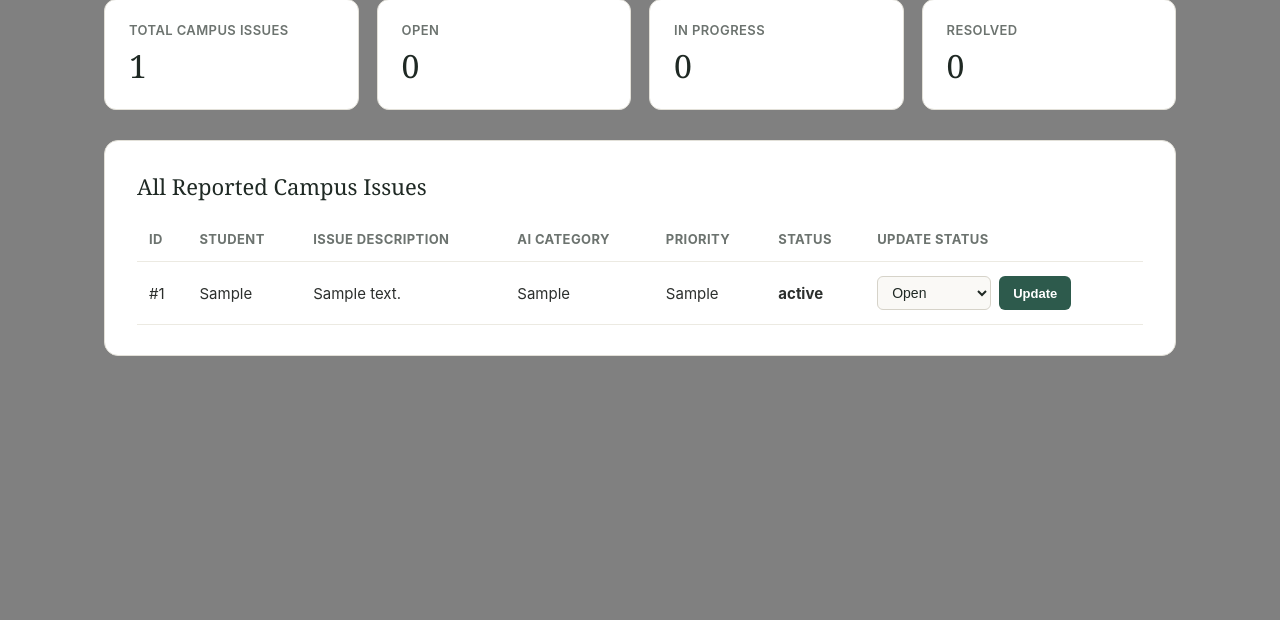
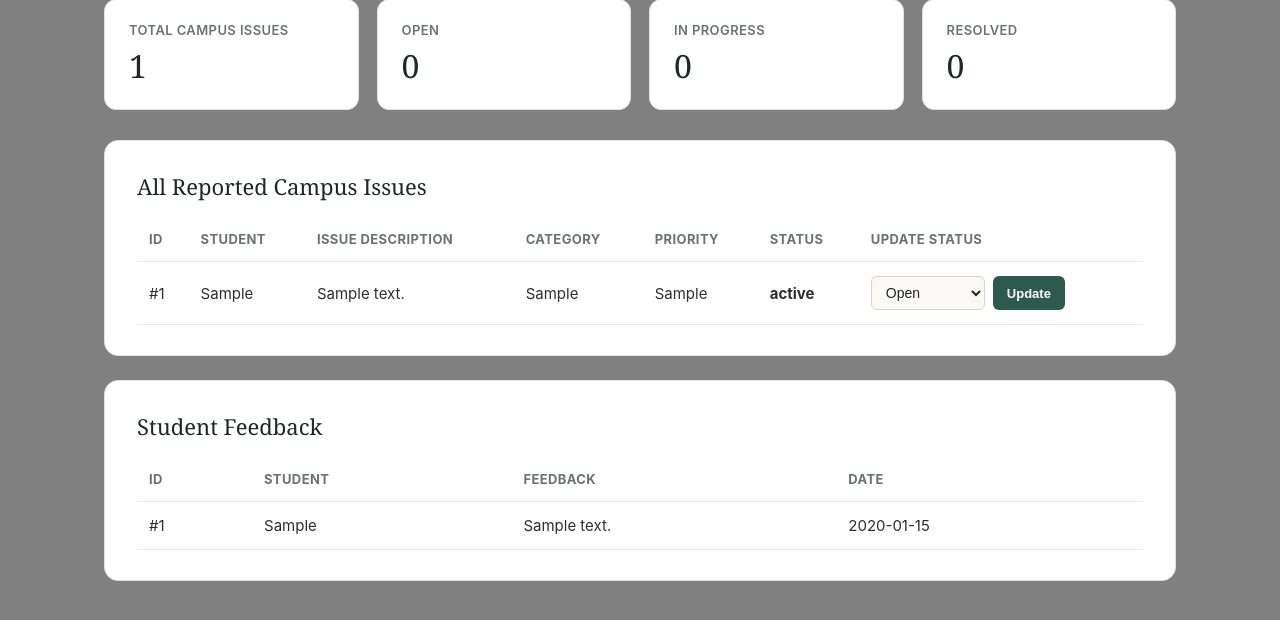
Before and after one commit to Ayushjaiswal001/s-campus-care, a Flask app: page /admin in a window 1280 px wide. Shown: the part 109-729 px from the top of the page. Run offline with Flask 3, Linux system fonts and the light colour scheme; the visitor is signed in with stand-in values (Sample User, id 1); tables that the repository leaves empty hold one stand-in row (values such as "Sample post").

Commit message:
Fix issue categorization and feedback intake

```diff
--- a/app.py
+++ b/app.py
@@ -1,4 +1,5 @@
 import os
+import re
 import secrets
 import sqlite3
 from pathlib import Path
@@ -43,17 +44,69 @@ X_train = vectorizer.fit_transform([x[0] for x in TRAIN_DATA])
 cat_model = MultinomialNB().fit(X_train, [x[1] for x in TRAIN_DATA])
 prio_model = MultinomialNB().fit(X_train, [x[2] for x in TRAIN_DATA])
 
+# Strong equipment and service terms are more reliable than the tiny training
+# set when a report names the affected item (for example, a fan in a lab).
+CATEGORY_RULES = (
+    ('Electrical & Maintenance', re.compile(
+        r'\b(?:fan|fans|light|lights|bulb|bulbs|tube light|switch|switchboard|'
+        r'socket|plug|wiring|wire|electricity|electrical|power supply|power cut|'
+        r'short circuit|circuit breaker|fuse|voltage|generator|inverter|'
+        r'air conditioner|air conditioning|heater|heating)\b', re.IGNORECASE)),
+    ('IT & Lab Infrastructure', re.compile(
+        r'\b(?:wi[ -]?fi|internet|network|lan|computer|laptop|desktop|'
+        r'projector|printer|server|software|login|keyboard|mouse)\b', re.IGNORECASE)),
+    ('Sanitation & Housekeeping', re.compile(
+        r'\b(?:washroom|restroom|toilet|bathroom|garbage|trash|rubbish|'
+        r'dust|dirty|cleaning|housekeeping|overflowing|drain|sewage|'
+        r'bin|litter)\b', re.IGNORECASE)),
+)
+
+NEGATIVE_FEEDBACK_PATTERN = re.compile(
+    r'\b(?:not|never|no longer|stopped|quit|isn.t|aren.t|wasn.t|weren.t|'
+    r'doesn.t|don.t|didn.t|cannot|can.t|unable to)\s+(?:(?:\w+)\s+){0,2}'
+    r'(?:work(?:ing|s)?|function(?:ing|s)?|operat(?:e|ing)|run(?:ning)?)\b'
+    r'|\b(?:not|isn.t|aren.t|wasn.t|weren.t|doesn.t|don.t|didn.t)\s+'
+    r'(?:fine|good|great|okay|ok|functional|operational|clean|satisfactory)\b'
+    r'|\b(?:broken|damaged|faulty|malfunction\w*|failed|failure|'
+    r'leak(?:ing)?|dirty|slow|bad(?:ly)?|poor|unsatisfactory|defective|'
+    r'intermittent\w*|irregular\w*|occasionally|sometimes|noisy|'
+    r'flicker\w*|overflow\w*|clogged|jammed|stuck|cracked|unusable|'
+    r'unavailable|spark|smoke|short circuit)\b',
+    re.IGNORECASE,
+)
+POSITIVE_FEEDBACK_PATTERN = re.compile(
+    r'\b(?:working(?:\s+(?:fine|properly|normally|well|perfectly))?|'
+    r'functioning(?:\s+(?:properly|normally|well))?|'
+    r'works?(?:\s+(?:fine|properly|normally|well|perfectly))?|'
+    r'(?:is|are|seems?|looks?)\s+(?:fine|good|great|okay|ok|functional|'
+    r'operational)|in good condition|all good|everything(?:\s+is)?\s+'
+    r'(?:fine|good|great|okay|ok|working)|no\s+(?:issues?|problems?|'
+    r'complaints?|faults?))\b',
+    re.IGNORECASE,
+)
+
+
+def is_positive_feedback(text):
+    """Keep positive status notes out of the actionable issue queue."""
+    if NEGATIVE_FEEDBACK_PATTERN.search(text):
+        return False
+    return bool(POSITIVE_FEEDBACK_PATTERN.search(text))
+
 
 def analyze_issue_ai(text):
     X_test = vectorizer.transform([text])
-    category = cat_model.predict(X_test)[0]
-    confidence = round(max(cat_model.predict_proba(X_test)[0]) * 100, 1)
+    category = next(
+        (label for label, pattern in CATEGORY_RULES if pattern.search(text)),
+        None,
+    )
+    if category is None:
+        category = cat_model.predict(X_test)[0]
+        confidence = max(cat_model.predict_proba(X_test)[0])
+        # Fallback if user types random junk/gibberish.
+        if confidence < 0.30:
+            category = 'General Campus Facility'
     priority = prio_model.predict(X_test)[0]
-
-    # Fallback if user types random junk/gibberish
-    if confidence < 30.0:
-        return "General Campus Facility (Low Conf.)", "Low"
-    return f"{category} ({confidence}% AI)", priority
+    return category, priority
 # ------------------------------------------------------------
 
 
@@ -72,6 +125,11 @@ def init_db():
                     category TEXT,
                     priority TEXT,
                     status TEXT,
+                    created_at TEXT NOT NULL DEFAULT CURRENT_TIMESTAMP)''')
+    c.execute('''CREATE TABLE IF NOT EXISTS feedback (
+                    id INTEGER PRIMARY KEY AUTOINCREMENT,
+                    student TEXT,
+                    description TEXT,
                     created_at TEXT NOT NULL DEFAULT CURRENT_TIMESTAMP)''')
     columns = {row[1] for row in c.execute('PRAGMA table_info(issues)')}
     if 'created_at' not in columns:
@@ -137,24 +195,41 @@ def student_panel():
 
     conn = get_db_connection()
     error = None
+    notice = None
     if request.method == 'POST':
         desc = request.form.get('description', '').strip()
         if not 5 <= len(desc) <= 2000:
             error = 'Description must be between 5 and 2000 characters.'
         else:
-            category, priority = analyze_issue_ai(desc)
-            conn.execute(
-                "INSERT INTO issues (student, description, category, priority, status) VALUES (?, ?, ?, ?, ?)",
-                (session['username'], desc, category, priority, 'Open')
-            )
+            if is_positive_feedback(desc):
+                conn.execute(
+                    "INSERT INTO feedback (student, description) VALUES (?, ?)",
+                    (session['username'], desc)
+                )
+                notice = 'Thanks! Your feedback was saved separately from reported issues.'
+            else:
+                category, priority = analyze_issue_ai(desc)
+                conn.execute(
+                    "INSERT INTO issues (student, description, category, priority, status) VALUES (?, ?, ?, ?, ?)",
+                    (session['username'], desc, category, priority, 'Open')
+                )
+                notice = 'Your campus issue was submitted.'
             conn.commit()
 
     issues = conn.execute(
         "SELECT * FROM issues WHERE student=? ORDER BY id DESC",
         (session['username'],)
     ).fetchall()
+    feedback = conn.execute(
+        "SELECT * FROM feedback WHERE student=? ORDER BY id DESC",
+        (session['username'],)
+    ).fetchall()
     conn.close()
-    return render_template('student.html', issues=issues, stats=get_stats(issues), user=session['username'], error=error)
+    return render_template(
+        'student.html', issues=issues, feedback=feedback,
+        stats=get_stats(issues), user=session['username'], error=error,
+        notice=notice,
+    )
 
 
 @app.route('/admin')
@@ -164,8 +239,12 @@ def admin_panel():
 
     conn = get_db_connection()
     issues = conn.execute("SELECT * FROM issues ORDER BY id DESC").fetchall()
+    feedback = conn.execute("SELECT * FROM feedback ORDER BY id DESC").fetchall()
     conn.close()
-    return render_template('admin.html', issues=issues, stats=get_stats(issues), user=session['username'])
+    return render_template(
+        'admin.html', issues=issues, feedback=feedback,
+        stats=get_stats(issues), user=session['username'],
+    )
 
 
 @app.route('/update_issue/<int:issue_id>', methods=['POST'])
--- a/templates/admin.html
+++ b/templates/admin.html
@@ -142,7 +142,7 @@
                     <th>ID</th>
                     <th>Student</th>
                     <th>Issue Description</th>
-                    <th>AI Category</th>
+                    <th>Category</th>
                     <th>Priority</th>
                     <th>Status</th>
                     <th>Update Status</th>
@@ -171,6 +171,28 @@
                 {% endfor %}
             </table>
         </div>
+
+        <div class="panel" style="margin-top:24px;">
+            <h2>Student Feedback</h2>
+            <table>
+                <tr>
+                    <th>ID</th>
+                    <th>Student</th>
+                    <th>Feedback</th>
+                    <th>Date</th>
+                </tr>
+                {% for item in feedback %}
+                <tr>
+                    <td>#{{ item.id }}</td>
+                    <td>{{ item.student }}</td>
+                    <td>{{ item.description }}</td>
+                    <td>{{ item.created_at }}</td>
+                </tr>
+                {% else %}
+                <tr><td colspan="4" style="color:#6c736f; text-align:center; padding:24px;">No feedback submitted yet.</td></tr>
+                {% endfor %}
+            </table>
+        </div>
     </div>
 </body>
 </html>
```
Also changed, not shown: templates/student.html (+51 -4 lines), README.md.
